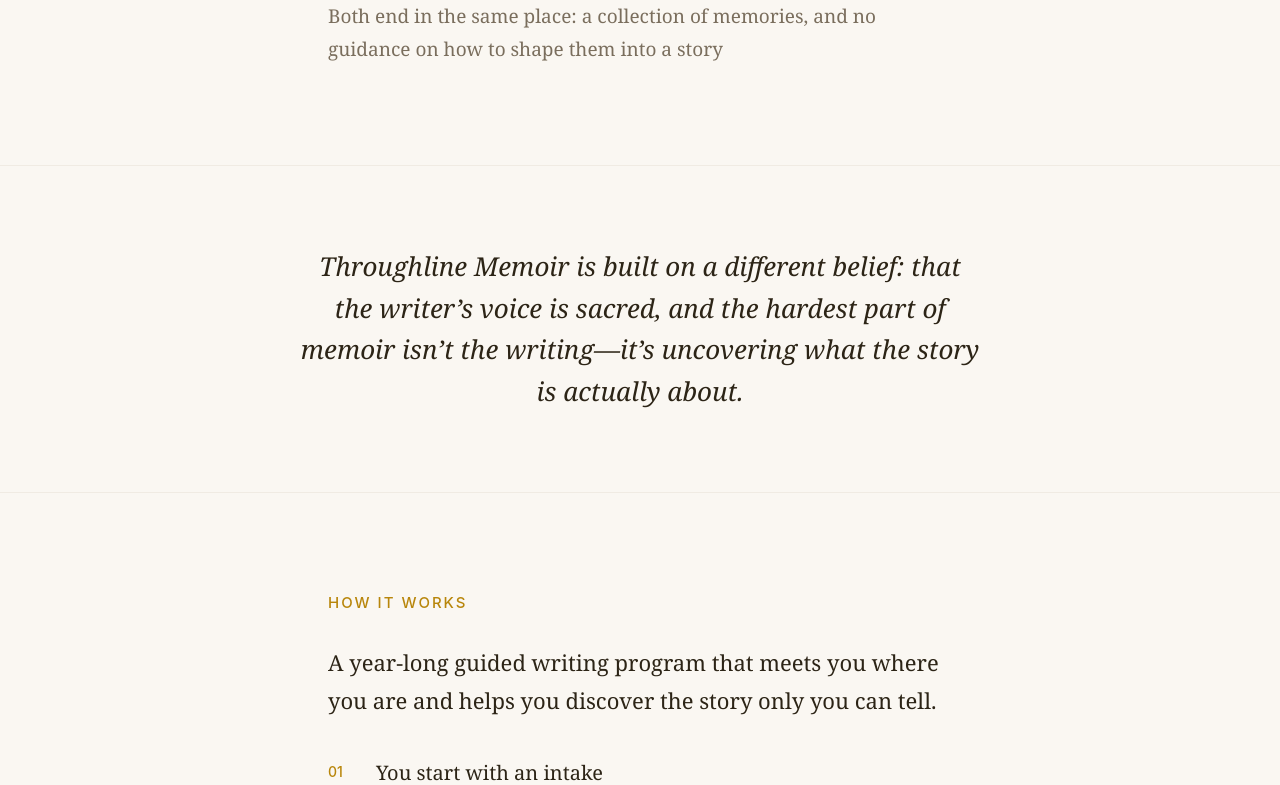
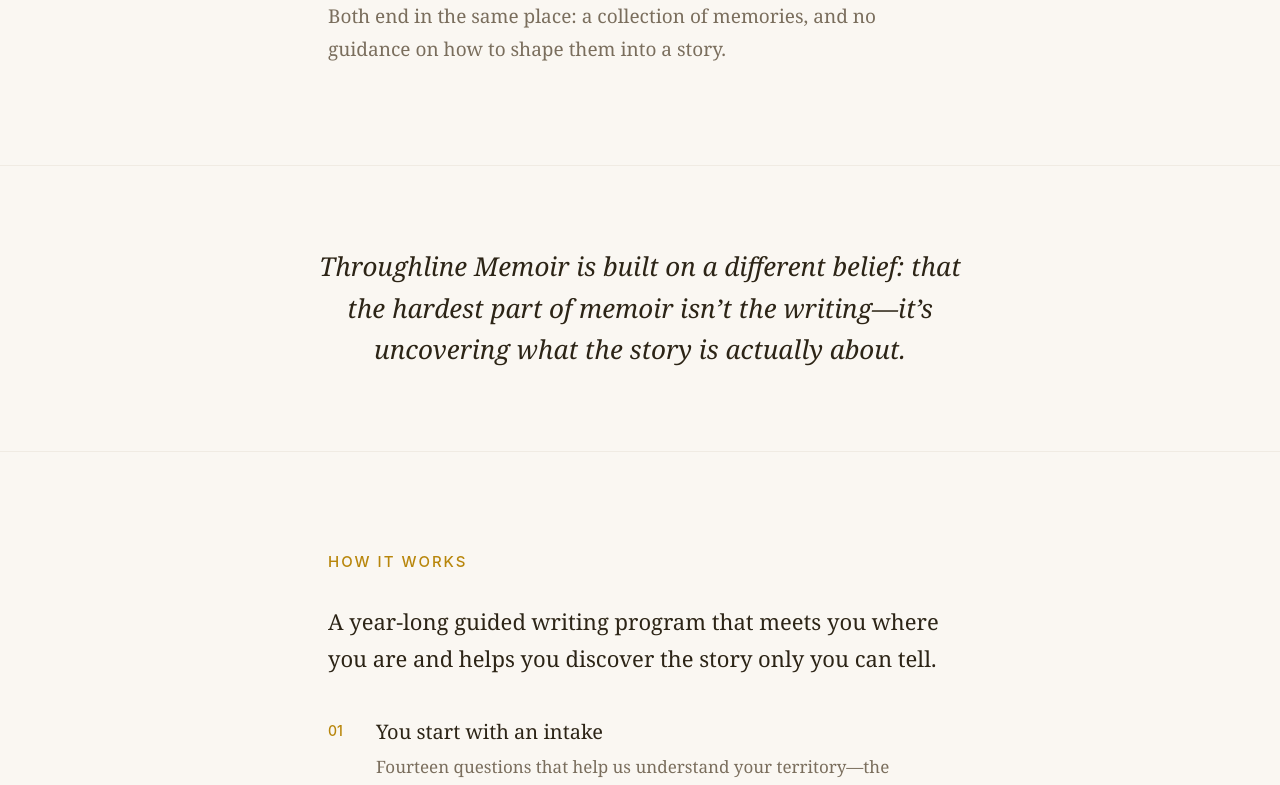
Before and after one commit to andiandi518/throughline-memoir, a React (Vite) app: page / in a window 1280 px wide. Shown: the part 1370-2155 px from the top of the page. Built offline with nearby package versions, Linux system fonts and the light colour scheme; no server answers.

Commit message:
update landing page

```diff
--- a/src/LandingPage.jsx
+++ b/src/LandingPage.jsx
@@ -121,7 +121,7 @@
             <strong style={{ color: COLORS.text }}>Option two</strong> has AI do the writing for you, resulting in prose that sounds like a machine, not like you. Your voice disappears into the algorithm.
           </p>
           <p style={{ fontSize: 19, lineHeight: 1.7, color: COLORS.textLight }}>
-            Both end in the same place: a collection of memories, and no guidance on how to shape them into a story
+            Both end in the same place: a collection of memories, and no guidance on how to shape them into a story.
           </p>
         </FadeSection>
       </section>
@@ -140,7 +140,7 @@
             lineHeight: 1.6,
             fontStyle: "italic",
           }}>
-            Throughline Memoir is built on a different belief: that the writer&rsquo;s voice is sacred, and the hardest part of memoir isn&rsquo;t the writing—it&rsquo;s uncovering what the story is actually about.
+            Throughline Memoir is built on a different belief: that the hardest part of memoir isn&rsquo;t the writing—it&rsquo;s uncovering what the story is actually about.
           </p>
         </FadeSection>
       </section>
```
